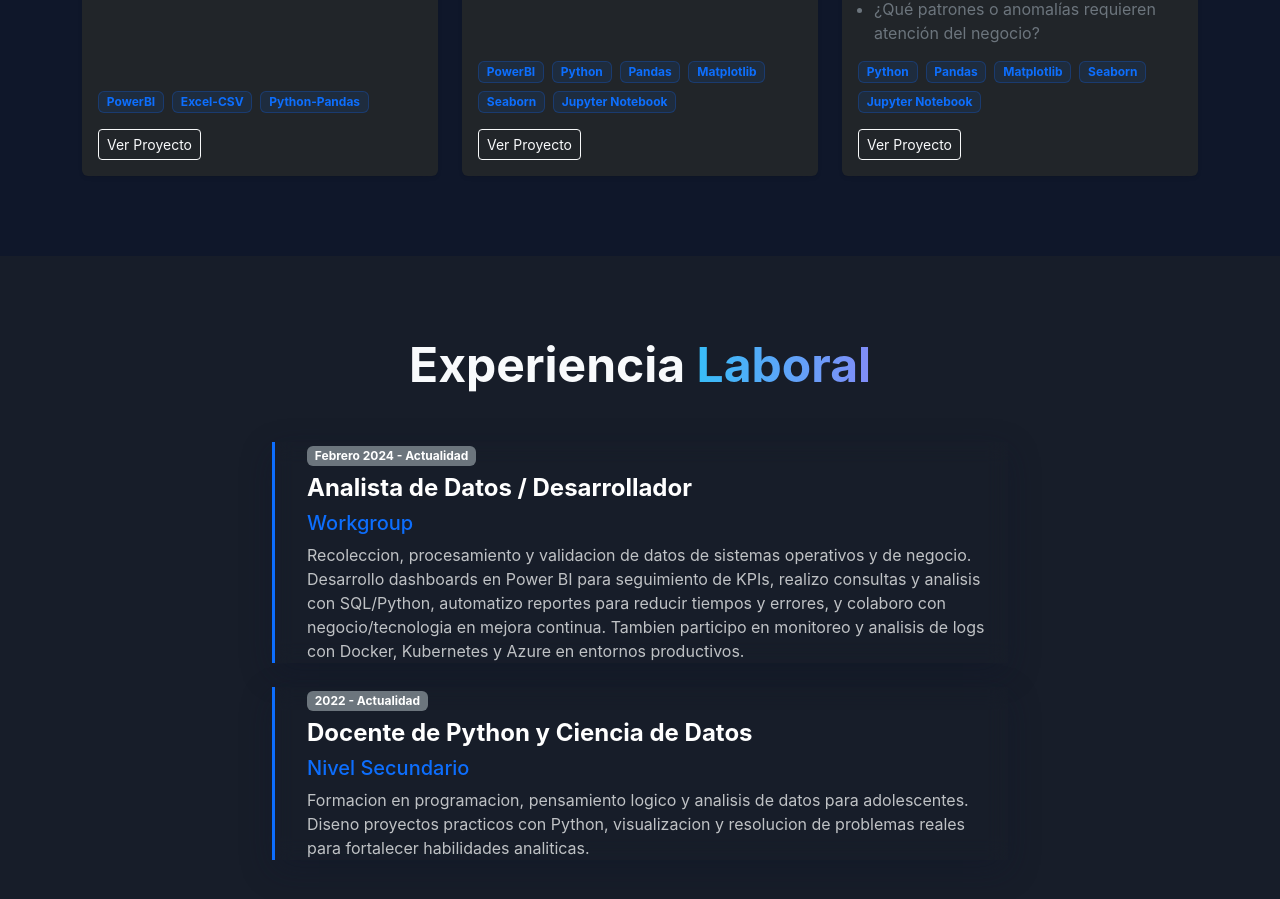
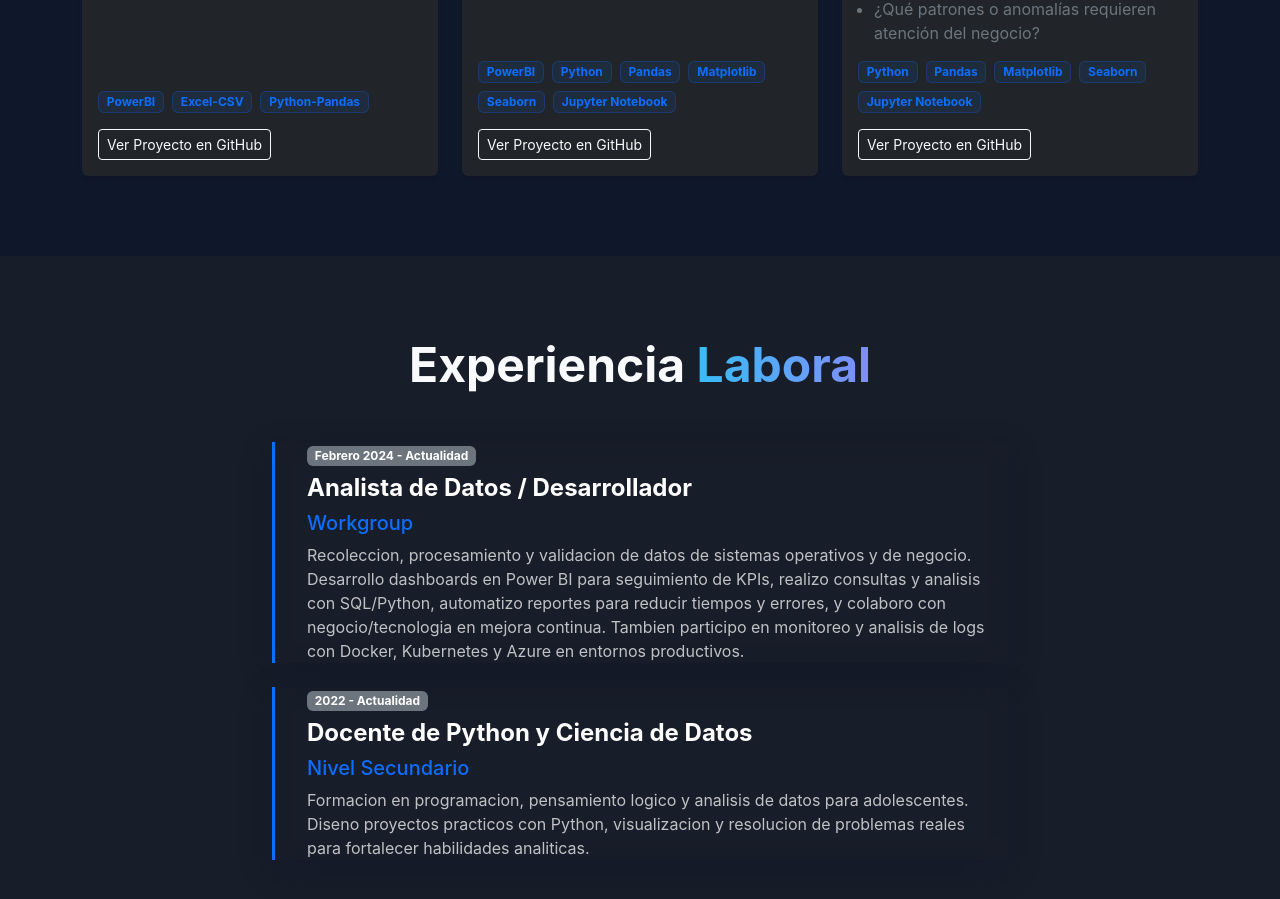
Before and after one commit to MarianoGabrielV/PortfolioDatos, a React (Vite) app: page / in a window 1280 px wide. Shown: the part 2853-3752 px from the top of the page. Built offline with nearby package versions, Linux system fonts and the light colour scheme.

Commit message:
update: ajustes en seccion de proyectos

```diff
--- a/src/components/Projects.jsx
+++ b/src/components/Projects.jsx
@@ -13,7 +13,7 @@ const Projects = () => {
                 "¿Dónde están las oportunidades: reactivación vs fidelización?"
             ],
             tags: ["PowerBI", "Excel-CSV", "Python-Pandas",],
-            link: "#",
+            link: "https://github.com/MarianoGabrielV/rfm-powerbi-dashboard",
             video: "/Videos/rfm-dashboard-demo-web.mp4"
         },
         {
@@ -27,7 +27,7 @@ const Projects = () => {
                 "¿Qué insights se pueden extraer para el negocio antes de modelar?"
             ],
             tags: ["PowerBI", "Python", "Pandas", "Matplotlib", "Seaborn", "Jupyter Notebook"],
-            link: "#",
+            link: "https://github.com/MarianoGabrielV/eda-python-sales-analysis",
             video: "/Videos/ecommerce-demo.mp4"
         },
         {
@@ -41,7 +41,7 @@ const Projects = () => {
                 "¿Qué patrones o anomalías requieren atención del negocio?"
             ],
             tags: ["Python", "Pandas", "Matplotlib", "Seaborn", "Jupyter Notebook"],
-            link: "#",
+            link: "https://github.com/MarianoGabrielV/Datos-EDA-Python/tree/main",
             video: "/Videos/task-dashboard.mp4"
         }
     ];
@@ -87,7 +87,7 @@ const Projects = () => {
                                                 <span key={tag} className="badge bg-primary bg-opacity-10 text-primary border border-primary border-opacity-25">{tag}</span>
                                             ))}
                                         </div>
-                                        <a href={project.link} className="btn btn-sm btn-outline-light align-self-start">Ver Proyecto</a>
+                                        <a href={project.link} className="btn btn-sm btn-outline-light align-self-start">Ver Proyecto en GitHub</a>
                                     </div>
                                 </div>
                             </div>
```
